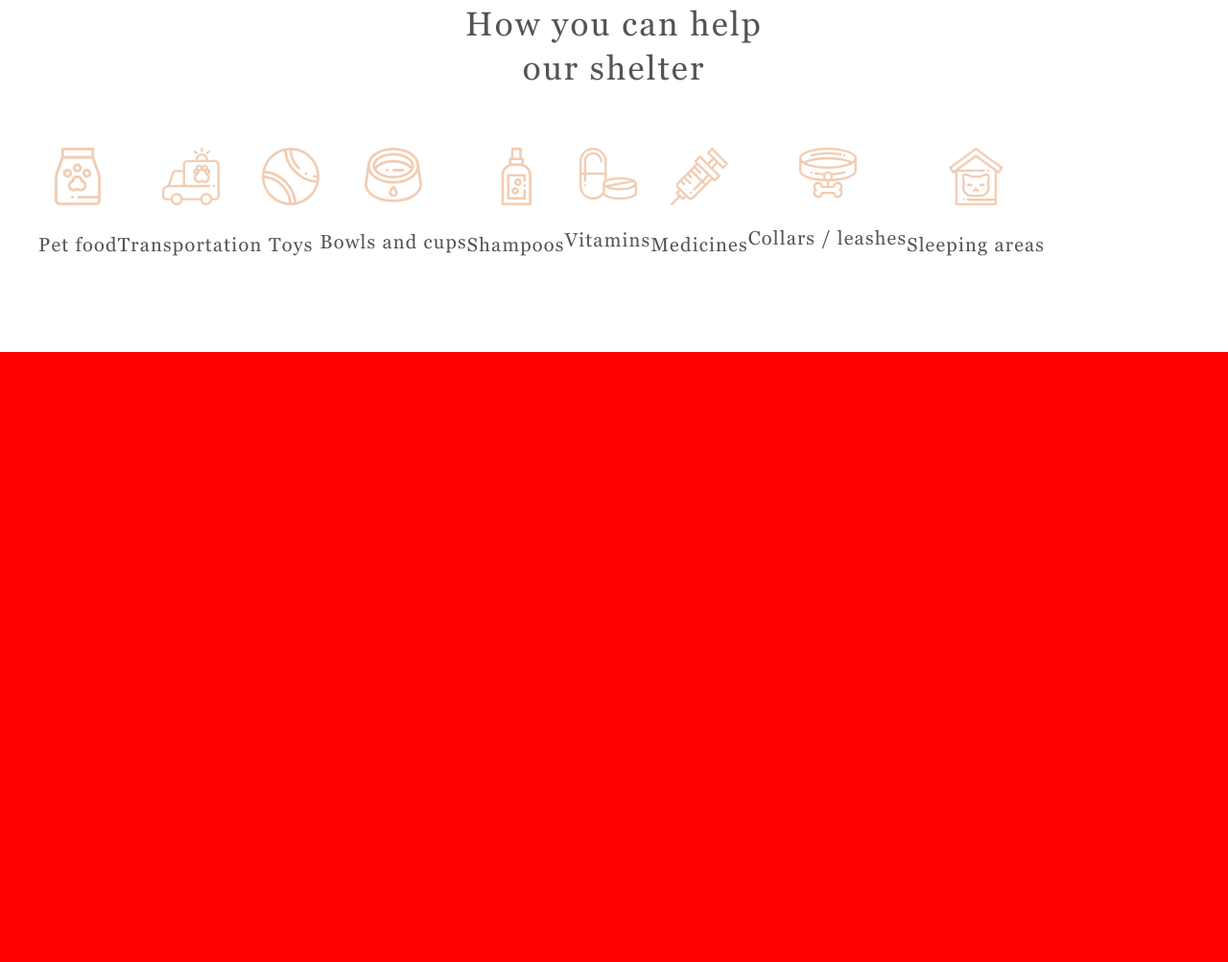
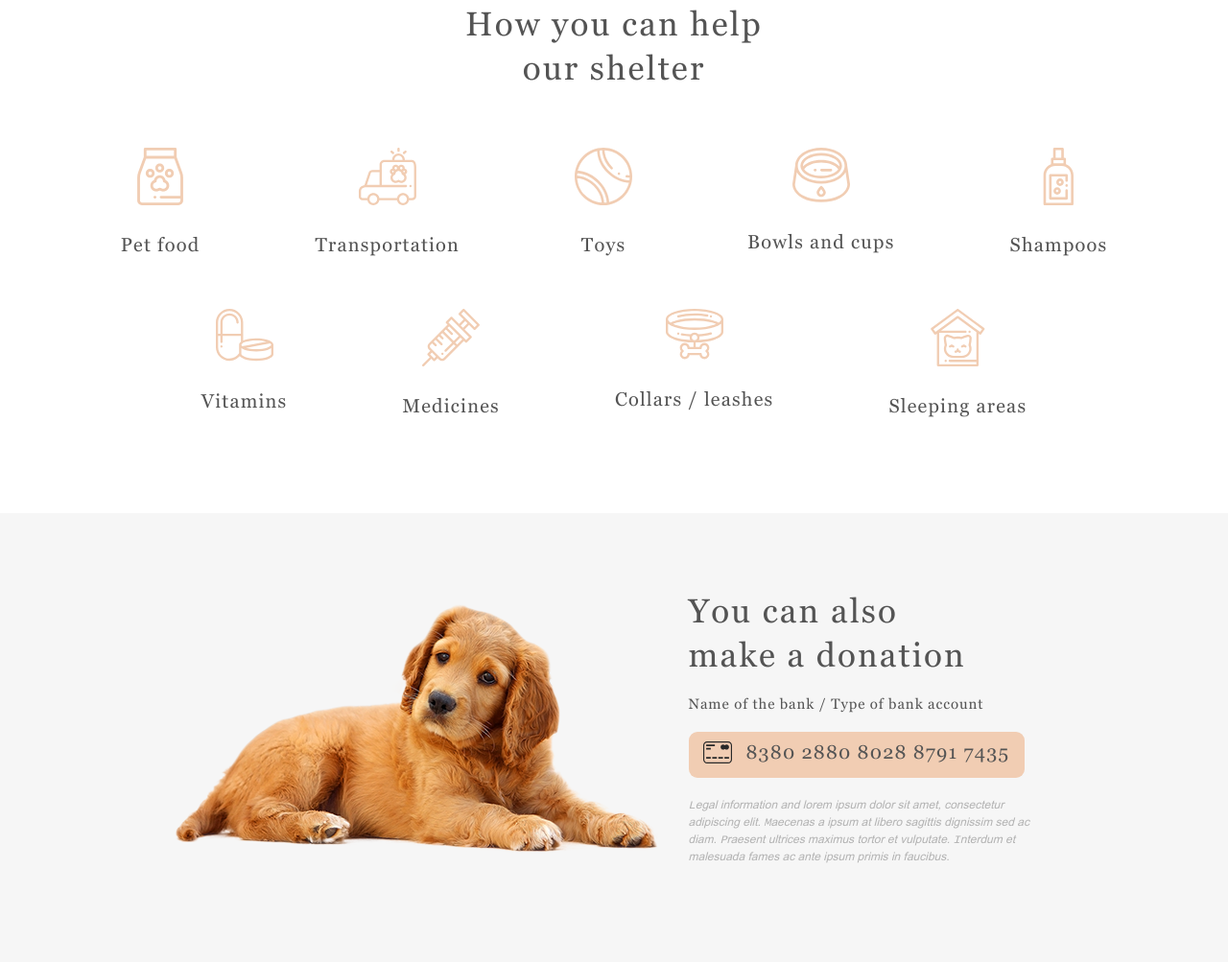
Before and after one commit to MaXx111/shelter_pets-site, a website built with webpack: page shelter/src/index.html in a window 1280 px wide. Shown: the part 2455-3458 px from the top of the page at 96% size. Before the commit the page ends 2822 px from the top, so only its background shows below. Built offline with nearby package versions, Linux system fonts and the light colour scheme.

Commit message:
feat: create donation section

```diff
--- a/shelter/src/css/style.css
+++ b/shelter/src/css/style.css
@@ -366,6 +366,7 @@ header {
 .help-list {
     display: flex;
     flex-wrap: wrap;
+    justify-content: center;
 }
 
 .help-list-link {
@@ -373,6 +374,7 @@ header {
     flex-direction: column;
     text-decoration: none;
     align-items: center;
+    margin: 0 120px 0 0;
 
 }
 
@@ -384,3 +386,88 @@ header {
     letter-spacing: 0.06em;
     color: #545454;
 }
+
+.help-list-link:nth-child(5n){
+    margin: 0;
+}
+.help-list-link:nth-child(9n){
+    margin: 0;
+}
+
+.donation {
+    display: flex;
+    flex-direction: row;
+    justify-content: center;
+    align-items: center;
+    padding: 80px 0 100px 0;
+    background-color: #F6F6F6;
+
+}
+
+.donation-img {
+
+}
+
+.donation-info {
+    display: flex;
+    flex-direction: column;
+    max-width: 380px;
+    padding: 0 0 0 30px;
+
+}
+
+.donation-info-title {
+    font-size: 35px;
+    line-height: 130%;
+    letter-spacing: 0.06em;
+    color: #545454;
+    padding: 0 0 20px 0;
+
+}
+
+.donation-info-text {
+    display: block;
+    font-size: 15px;
+    line-height: 110%;
+    letter-spacing: 0.06em;
+    color: #545454;
+    padding: 0 0 20px 0;
+
+}
+
+.donation-info-link {
+    text-decoration: none;
+    margin: 0 0 20px 0;
+    background: #F1CDB3;
+    border-radius: 9px;
+    max-width: 350px;
+}
+
+.donation-info-link:hover {
+    background: #FDDCC4;
+}
+
+.donation-info-link:active {
+    background: #F1CDB3;
+}
+.donation-info-link-text {
+    display: flex;
+    font-size: 20px;
+    line-height: 115%;
+    letter-spacing: 0.06em;
+    color: #545454;
+    padding: 10px 15px;
+}
+.donation-info-link-text::before {
+    content: url('../assets/image/credit-card.svg');
+    padding: 0 15px 0 0;
+}
+
+.donation-info-miniTxt {
+    display: block;
+    font-style: italic;
+    font-size: 12px;
+    line-height: 18px;
+    color: #B2B2B2;
+
+}
--- a/shelter/src/index.html
+++ b/shelter/src/index.html
@@ -266,6 +266,21 @@
             </a>
         </div>
     </section>
+
+    <section class="donation">
+        <img src="./assets/image/donation-dog.png" alt="dog" class="donation-img">
+        <div class="donation-info">
+            <h3 class="donation-info-title Georgia-normal">You can also<br> make a donation</h3>
+            <span class="donation-info-text Georgia-normal">Name of the bank / Type of bank account</span>
+            <a href="#" class="donation-info-link">
+                <span class="donation-info-link-text Georgia-normal">8380 2880 8028 8791 7435</span>
+            </a>
+            <span class="donation-info-miniTxt Arial-normal">Legal information and lorem ipsum dolor sit amet,
+                consectetur adipiscing
+                elit. Maecenas a ipsum at libero sagittis dignissim sed ac diam. Praesent ultrices maximus tortor et
+                vulputate. Interdum et malesuada fames ac ante ipsum primis in faucibus.</span>
+        </div>
+    </section>
 </body>
 
 </html>
```
Also changed, not shown: shelter/src/assets/image/credit-card.svg (added), shelter/src/assets/image/donation-dog.png (added).
